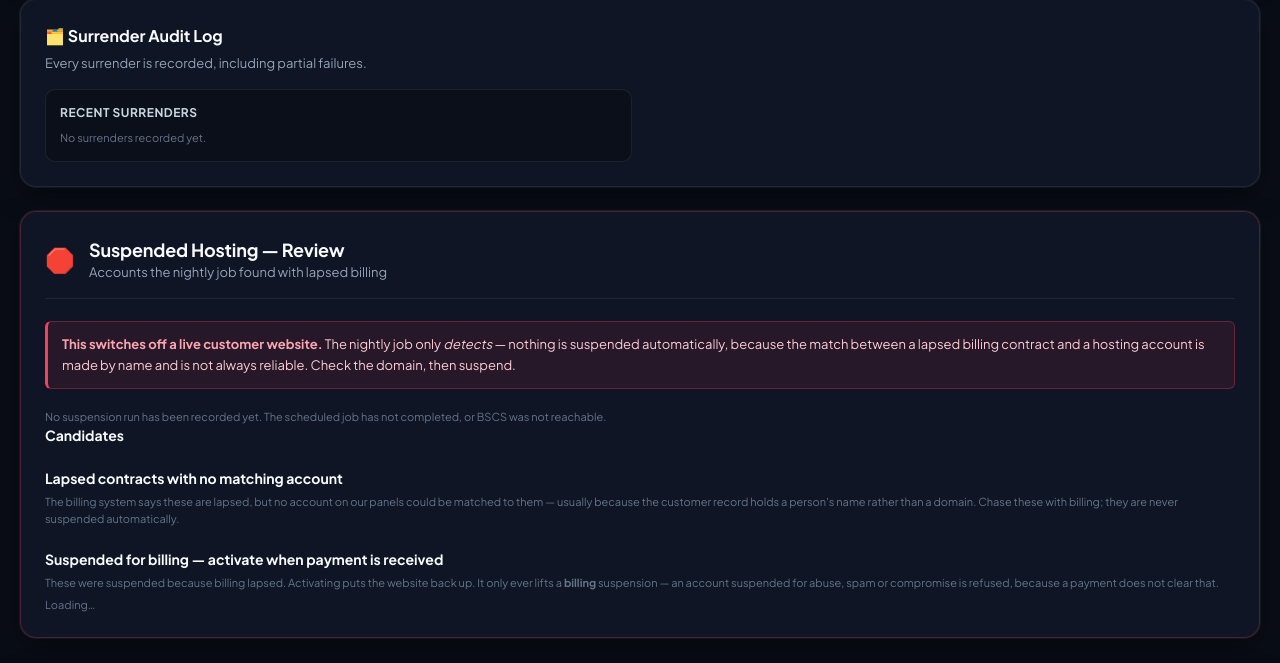
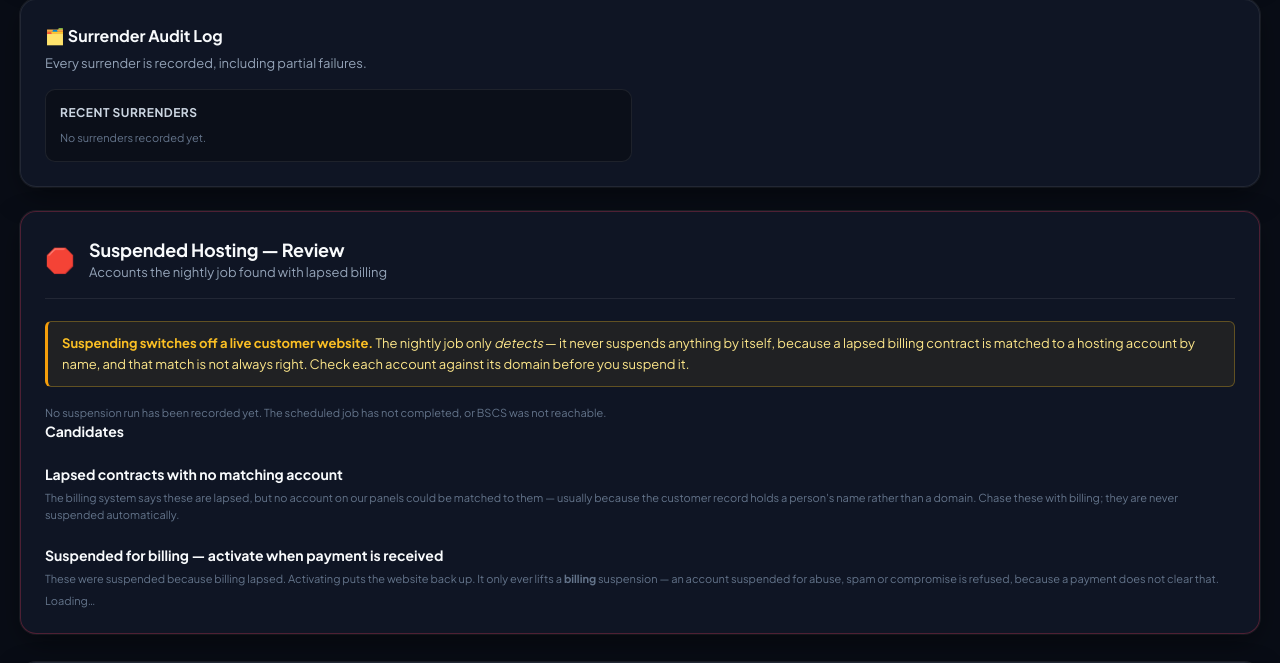
Before and after one commit to Wangchuk21/automation_webservice_bt, a FastAPI app: page / in a window 1280 px wide. Shown: the part 3222-3885 px from the top of the page. Run offline with FastAPI, Linux system fonts and the light colour scheme; data that the repository does not hold is empty.

Commit message:
fix(ui): the suspension card was styled like the surrender card
Pointed at the warning box above the suspension list with nothing said, so I read
it for defects rather than guessing at intent. There is one, and it is a real one.

The suspension card borrowed .surrender-warning -- the rose styling used by the
surrender card, the one that destroys a customer's files, mail and databases for
good with no way back. Both boxes sit on the same page, so the two risk levels
carried the same visual weight, and the loudest styling in the app was spent on
something far less dangerous.

Suspending is per account. It needs the domain checked first, it needs
confirming, and only a billing suspension can be lifted again. It now has its own
amber notice: still plainly there, no longer dressed as the worst thing in the
app. A box styled like data destruction is a box people stop reading, and this
one carries the instruction to check a domain before cutting off a live website.

The surrender card keeps the rose. It is the one that warrants it.

The wording also opened with "This switches off a live customer website". This
had no clear antecedent -- the card, the button or the nightly job could each be
meant -- and a safety notice is the worst place to make the reader work it out.
It now names the action: "Suspending switches off a live customer website."

The message is kept. Quieter, not absent: removing a safety warning because it
looks loud would be the wrong trade, and the styling was what was wrong.

One test asserts the warning's claim is still true of the code rather than just
of the prose: that the nightly command in the crontab carries no --live, because
if that ever changed the box would be telling operators a falsehood.

608 tests pass.

```diff
--- a/static/css/style.css
+++ b/static/css/style.css
@@ -1704,3 +1704,43 @@ select.custom-select:focus {
 .nic-reg-collapsed .nic-reg-grid {
   display: none;
 }
+
+/* A caution that still needs reading, but is not the same class of danger as the
+   surrender card. Amber keeps it visible without borrowing the rose used for
+   destroying a customer's data, which is a different thing entirely. */
+.notice {
+  padding: 11px 14px;
+  margin-bottom: 18px;
+  border-radius: var(--radius-sm);
+  font-size: 13px;
+  line-height: 1.6;
+}
+.notice-amber {
+  background: rgba(251, 191, 36, 0.07);
+  border: 1px solid rgba(251, 191, 36, 0.30);
+  border-left: 3px solid #f59e0b;
+  color: #fde68a;
+}
+.notice-amber strong {
+  color: #fbbf24;
+}
+
+/* A caution that still needs reading, but is not the same class of danger as the
+   surrender card. Amber keeps it visible without borrowing the rose used for
+   destroying a customer's data, which is a different thing entirely. */
+.notice {
+  padding: 11px 14px;
+  margin-bottom: 18px;
+  border-radius: var(--radius-sm);
+  font-size: 13px;
+  line-height: 1.6;
+}
+.notice-amber {
+  background: rgba(251, 191, 36, 0.07);
+  border: 1px solid rgba(251, 191, 36, 0.30);
+  border-left: 3px solid #f59e0b;
+  color: #fde68a;
+}
+.notice-amber strong {
+  color: #fbbf24;
+}
--- a/templates/index.html
+++ b/templates/index.html
@@ -785,11 +785,21 @@
         </div>
       </div>
 
-      <div class="surrender-warning">
-        <strong>This switches off a live customer website.</strong>
-        The nightly job only <em>detects</em> — nothing is suspended automatically,
-        because the match between a lapsed billing contract and a hosting account is
-        made by name and is not always reliable. Check the domain, then suspend.
+      <!-- Amber, not the rose used by the surrender card. This borrowed that
+           styling and the weight was wrong: surrender destroys a customer's data
+           for good, whereas suspension is per account, needs a check first, needs
+           confirming, and only a billing suspension can be lifted again. A box
+           styled like the worst thing in the app trains people to stop seeing it.
+
+           The wording also opened with "This", which has no clear antecedent in a
+           safety notice -- the card, the button or the nightly job could each be
+           meant, and the reader has to work out which action is being qualified. -->
+      <div class="notice notice-amber">
+        <strong>Suspending switches off a live customer website.</strong>
+        The nightly job only <em>detects</em> — it never suspends anything by
+        itself, because a lapsed billing contract is matched to a hosting account by
+        name, and that match is not always right. Check each account against its
+        domain before you suspend it.
       </div>
 
       <div id="suspension-summary" class="form-hint">Loading…</div>
```
Also changed, not shown: tests/test_system_doc.py (+70 -0 lines).
